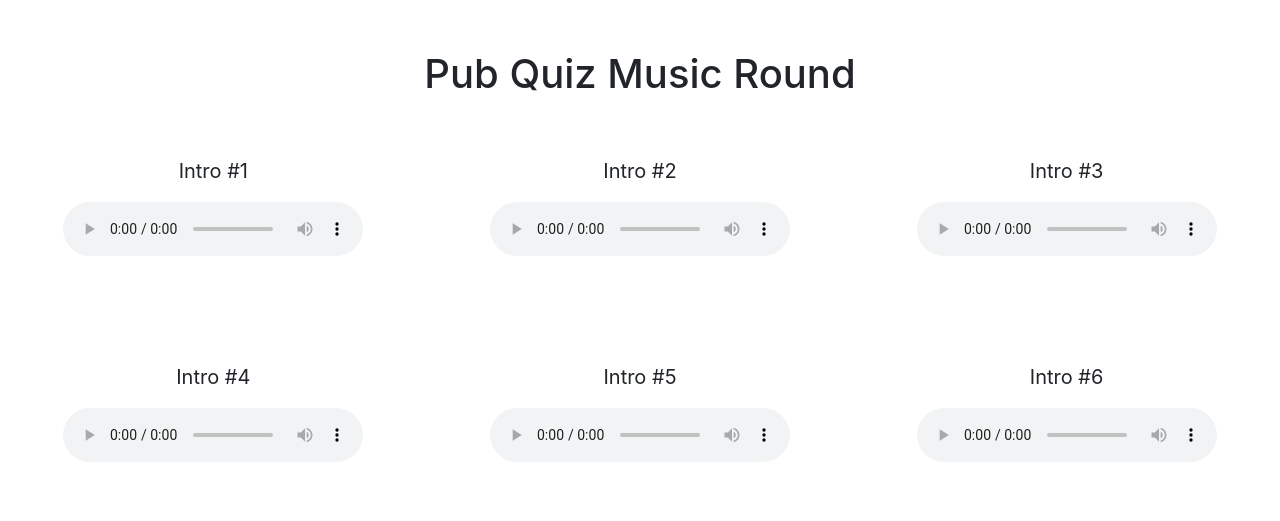
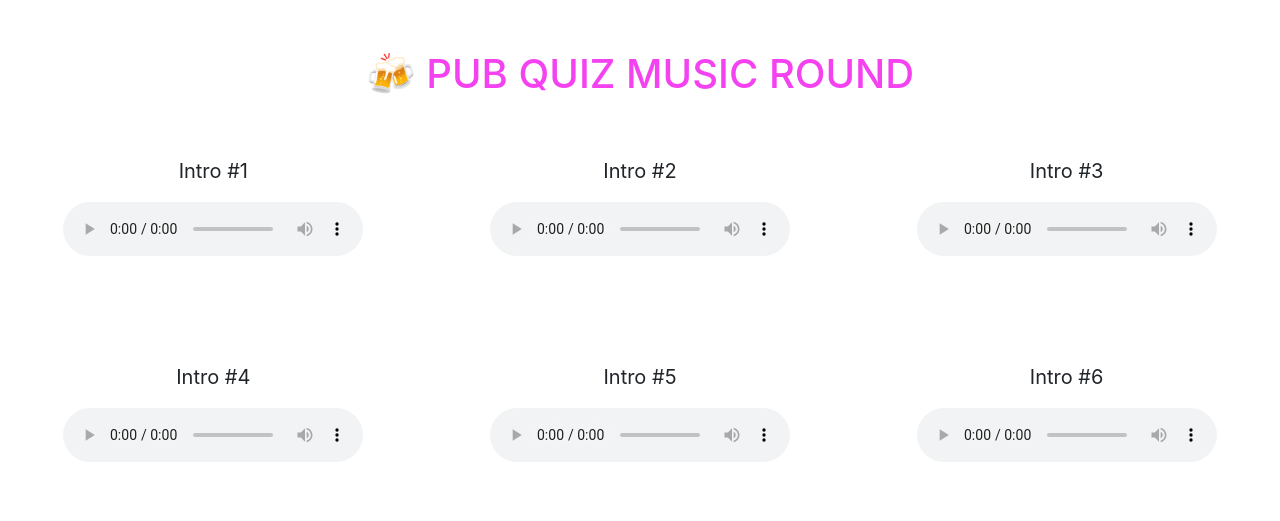
Before and after one commit to marc-lewis/pub_quiz_february_2018, a plain HTML site: page index.html in a window 1280 px wide. Drawn offline with nearby package versions, Linux system fonts and the light colour scheme.

Commit message:
Update styling, add an emoji

```diff
--- a/index.html
+++ b/index.html
@@ -36,6 +36,8 @@
 
             h1 {
                 padding-top: 50px;
+                color: #f442f1;
+                text-transform: uppercase;
             }
 
         </style>
@@ -49,7 +51,7 @@
 
             <div class="row justify-content-center">
 
-                <h1 class="col-xs-auto">Pub Quiz Music Round</h1>
+                <h1 class="col-xs-auto"> 🍻 Pub Quiz Music Round</h1>
 
             </div>
 
```
